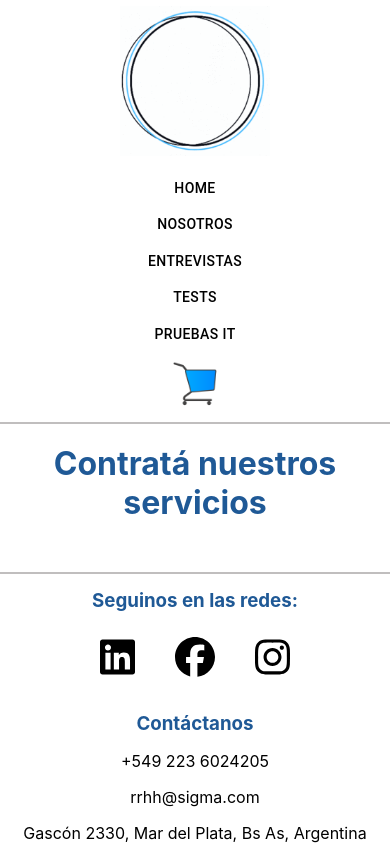
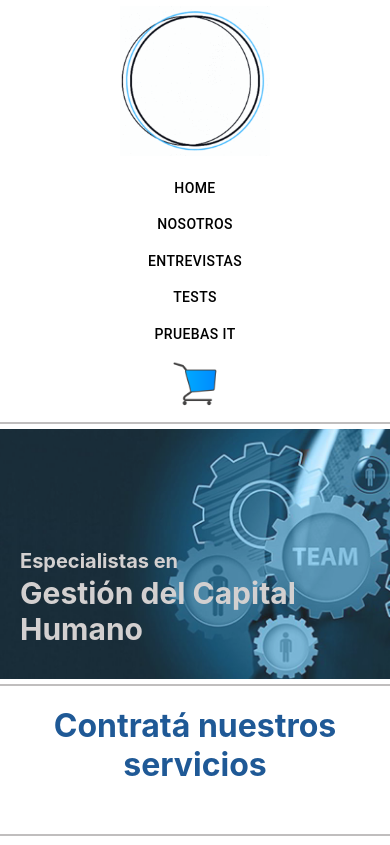
Before and after one commit to paolaChiappetta/CreacionAppReactChiappetta, a React (Create React App) app: page / in a window 390 px wide. Shown: the top 845 px of the page. Built offline with nearby package versions, Linux system fonts and the light colour scheme; no server answers; the database is empty.

Commit message:
Home background image

```diff
--- /dev/null
+++ b/src/pages/CartPage.css
@@ -0,0 +1,158 @@
+.cartTable{
+    width: 100%;
+    margin-top: 20px;
+}
+
+.cartTable thead, .cartTable tbody{
+    width: 100%;
+}
+
+.cartTable tr{
+    width: 100%;
+    display: grid;
+    grid-template-rows: 1fr;
+    grid-template-columns: 1.5fr 1.5fr 1fr 1fr 0.5fr;
+}
+
+.cartColumns {
+    display: flex;
+    flex-direction: column;
+    align-items: center;
+    text-align: center;
+    margin-left: 1px;
+    margin-right: 1px;
+}
+
+.cartColumnsInfo {
+    display: flex;
+    flex-direction: row;
+    align-items: center;
+    text-align: center;
+    justify-content: center;
+    margin: 1px;
+}
+
+.cartTable td{
+    padding-top: 15px;
+}
+
+.finishBuyButton, .backHomeButton{
+    border-radius: 20px;
+    border: none;
+    background-color: #1f5996;
+    color: #ffffff;
+    font-weight: bold;
+    margin-top: 10px;
+    padding: 5px;
+    cursor: pointer;
+}
+
+.backHomeButton{
+    margin-bottom: 180px;
+}
+
+.cartPriceContainer{
+    display: flex;
+    flex-direction: column;
+    align-items: center;
+    text-align: center;
+    margin-top: 20px;
+}
+
+@media screen and (max-width: 400px) {
+    .cartColumns {
+        display: flex;
+        flex-direction: row;
+        align-items: center;
+        text-align: center;
+        justify-content: center;
+    }
+
+    .cartTable tr{
+        width: 100%;
+        display: grid;
+        grid-template-rows: 1fr 0.5fr;
+        grid-template-columns: 1.5fr 1.5fr 1.5fr 1fr 0.5fr;
+    }
+
+    .cartTable td{
+        padding-top: 0px;
+    }
+
+    .serviceImgAndDescription{
+        grid-column-start: 1;
+        grid-column-end: 3;
+        margin: 0px;
+    }
+
+    .serviceDetailsCant{
+        grid-column-start: 3;
+        grid-column-end: 4;
+        grid-row-start: 1;
+        grid-row-end: 3;
+    }
+
+    .serviceDetailsPrice{
+        grid-column-start: 4;
+        grid-column-end: 5;
+        grid-row-start: 1;
+        grid-row-end: 3;
+    }
+
+    .serviceDetailsDelete{
+        grid-column-start: 5;
+        grid-column-end: 6;
+        grid-row-start: 1;
+        grid-row-end: 3;
+    }
+
+    .cantCol{
+        grid-column-start: 3;
+        grid-column-end: 4;
+        grid-row-start: 1;
+        grid-row-end: 3;
+    }
+
+    .priceCol{
+        grid-column-start: 4;
+        grid-column-end: 5;
+        grid-row-start: 1;
+        grid-row-end: 3;
+    }
+
+    .deleteCol{
+        grid-column-start: 5;
+        grid-column-end: 6;
+        grid-row-start: 1;
+        grid-row-end: 3;
+    }
+
+    .cartColumns {
+        font-size: 10px;
+    }
+
+    .cartColumnsInfo {
+        font-size: 10px;
+    }
+
+    .service{
+        padding-bottom: 0px;
+    }
+}
+
+@media screen and (max-width: 500px) {
+    .cartTable tr{
+        width: 100%;
+        display: grid;
+        grid-template-rows: 1fr;
+        grid-template-columns: 1.5fr 1.5fr 1.5fr 1fr 0.5fr;
+    }
+
+    .cartColumns {
+        font-size: 10px;
+    }
+
+    .cartColumnsInfo {
+        font-size: 10px;
+    }
+}
--- a/src/pages/CartPage.js
+++ b/src/pages/CartPage.js
@@ -1,6 +1,6 @@
 import { useContext, useState } from "react";
 import CartContext from "../context/CartContext";
-import './Pages.css';
+import './CartPage.css';
 import CartItem from "../components/CartItem/CartItem";
 import BuyerForm from "../components/BuyerForm/BuyerForm";
 import { Link } from 'react-router-dom';
--- /dev/null
+++ b/src/pages/Home.css
@@ -0,0 +1,81 @@
+.backgroundImage
+{
+    background-image: url(./home.jpg);
+    background-repeat: no-repeat;
+    background-size: cover;
+    height: 250px;
+    position: relative;
+    margin-bottom: 5px;
+    margin-top: 5px;
+    opacity: 0.9;
+}
+
+.slogan
+{
+    color: rgb(207, 203, 203);
+    padding-top: 10px;
+    font-size: 20px;
+    margin: 0px;
+    margin-left: 20px;
+    padding-top: 110px;
+    font-size: 20px;
+}
+
+.slogan span{
+    font-size: 30px;
+}
+
+@media screen and (min-width: 400px) {
+
+    .slogan
+    {
+        padding-top: 110px;
+        font-size: 25px;
+    }
+
+    .slogan span{
+        font-size: 35px;
+    }
+}
+
+@media screen and (min-width: 500px) {
+
+    .slogan
+    {
+        padding-top: 130px;
+    }
+}
+
+@media screen and (min-width: 900px) {
+    .backgroundImage
+    {
+        height: 300px;
+    }
+
+    .slogan
+    {
+        padding-top: 180px;
+        font-size: 30px;
+    }
+
+    .slogan span{
+        font-size: 40px;
+    }
+}
+
+@media screen and (min-width: 1450px) {
+    .backgroundImage
+    {
+        height: 450px;
+    }
+
+    .slogan
+    {
+        padding-top: 220px;
+        font-size: 45px;
+    }
+
+    .slogan span{
+        font-size: 60px;
+    }
+}
--- a/src/pages/Home.js
+++ b/src/pages/Home.js
@@ -1,8 +1,13 @@
+import './Home.css'
 import ItemListContainer from '../components/ItemListContainer/ItemListContainer';
 
 const Home = () => {
     return (
-    <div className='itemListContainer'>
+    <div>
+      <main className="backgroundImage">
+            <h2 className="slogan">Especialistas en<span><br/>Gestión del Capital Humano</span></h2>
+      </main>
+      <div className='line'></div>
       <ItemListContainer title={'Contratá nuestros servicios'} />
     </div>
     )
--- a/src/pages/Pages.css
+++ b/src/pages/Pages.css
@@ -9,162 +9,3 @@
     text-align: center;
     color: #1f5996;
 }
-
-.cartTable{
-    width: 100%;
-    margin-top: 20px;
-}
-
-.cartTable thead, .cartTable tbody{
-    width: 100%;
-}
-
-.cartTable tr{
-    width: 100%;
-    display: grid;
-    grid-template-rows: 1fr;
-    grid-template-columns: 1.5fr 1.5fr 1fr 1fr 0.5fr;
-}
-
-.cartColumns {
-    display: flex;
-    flex-direction: column;
-    align-items: center;
-    text-align: center;
-    margin-left: 1px;
-    margin-right: 1px;
-}
-
-.cartColumnsInfo {
-    display: flex;
-    flex-direction: row;
-    align-items: center;
-    text-align: center;
-    justify-content: center;
-    margin: 1px;
-}
-
-.cartTable td{
-    padding-top: 15px;
-}
-
-.finishBuyButton, .backHomeButton{
-    border-radius: 20px;
-    border: none;
-    background-color: #1f5996;
-    color: #ffffff;
-    font-weight: bold;
-    margin-top: 10px;
-    padding: 5px;
-    cursor: pointer;
-}
-
-.backHomeButton{
-    margin-bottom: 180px;
-}
-
-.cartPriceContainer{
-    display: flex;
-    flex-direction: column;
-    align-items: center;
-    text-align: center;
-    margin-top: 20px;
-}
-
-@media screen and (max-width: 400px) {
-    .cartColumns {
-        display: flex;
-        flex-direction: row;
-        align-items: center;
-        text-align: center;
-        justify-content: center;
-    }
-
-    .cartTable tr{
-        width: 100%;
-        display: grid;
-        grid-template-rows: 1fr 0.5fr;
-        grid-template-columns: 1.5fr 1.5fr 1.5fr 1fr 0.5fr;
-    }
-
-    .cartTable td{
-        padding-top: 0px;
-    }
-
-    .serviceImgAndDescription{
-        grid-column-start: 1;
-        grid-column-end: 3;
-        margin: 0px;
-    }
-
-    .serviceDetailsCant{
-        grid-column-start: 3;
-        grid-column-end: 4;
-        grid-row-start: 1;
-        grid-row-end: 3;
-    }
-
-    .serviceDetailsPrice{
-        grid-column-start: 4;
-        grid-column-end: 5;
-        grid-row-start: 1;
-        grid-row-end: 3;
-    }
-
-    .serviceDetailsDelete{
-        grid-column-start: 5;
-        grid-column-end: 6;
-        grid-row-start: 1;
-        grid-row-end: 3;
-    }
-
-    .cantCol{
-        grid-column-start: 3;
-        grid-column-end: 4;
-        grid-row-start: 1;
-        grid-row-end: 3;
-    }
-
-    .priceCol{
-        grid-column-start: 4;
-        grid-column-end: 5;
-        grid-row-start: 1;
-        grid-row-end: 3;
-    }
-
-    .deleteCol{
-        grid-column-start: 5;
-        grid-column-end: 6;
-        grid-row-start: 1;
-        grid-row-end: 3;
-    }
-
-    .cartColumns {
-        font-size: 10px;
-    }
-
-    .cartColumnsInfo {
-        font-size: 10px;
-    }
-
-    .service{
-        padding-bottom: 0px;
-    }
-}
-
-@media screen and (max-width: 500px) {
-    .cartTable tr{
-        width: 100%;
-        display: grid;
-        grid-template-rows: 1fr;
-        grid-template-columns: 1.5fr 1.5fr 1.5fr 1fr 0.5fr;
-    }
-
-    .cartColumns {
-        font-size: 10px;
-    }
-
-    .cartColumnsInfo {
-        font-size: 10px;
-    }
-}
```
Also changed, not shown: src/pages/home.jpg (added).
